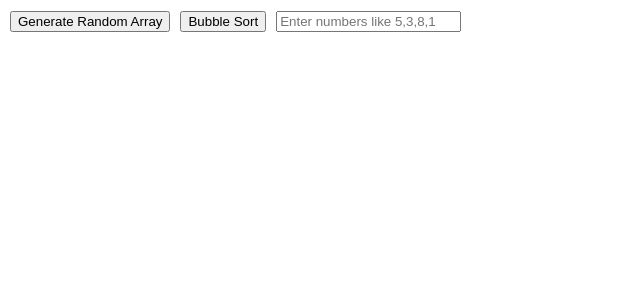
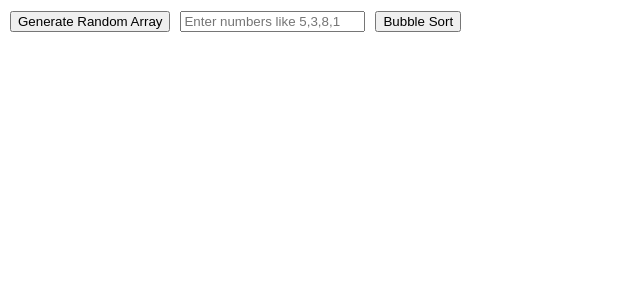
Before and after one commit to suman0771/sorting-visualizer, a React (Create React App) app: page / in a window 1280 px wide. Shown: the top 300 px of the page, without its empty margins (0-640 px from the left). Built offline with nearby package versions, Linux system fonts and the light colour scheme.

Commit message:
Day 3: Implemented bubble sort step recording logic

```diff
--- a/src/components/ControlPanel.jsx
+++ b/src/components/ControlPanel.jsx
@@ -3,9 +3,6 @@ function ControlPanel({onGenerate, onCustomInput, onBubbleSort}){
     return (
         <div style={{padding:"10px"}}>
             <button onClick={onGenerate}>Generate Random Array</button>
-            <button onClick={onBubbleSort} style={{marginLeft:"10px"}}>
-                Bubble Sort
-            </button>
 
             <input
             type="text" placeholder="Enter numbers like 5,3,8,1"
@@ -16,6 +13,9 @@ function ControlPanel({onGenerate, onCustomInput, onBubbleSort}){
                     e.target.value="";
                 }
             }} />
+            <button onClick={onBubbleSort} style={{marginLeft:"10px"}}>
+                Bubble Sort
+            </button>
         </div>
     );
 }
```
